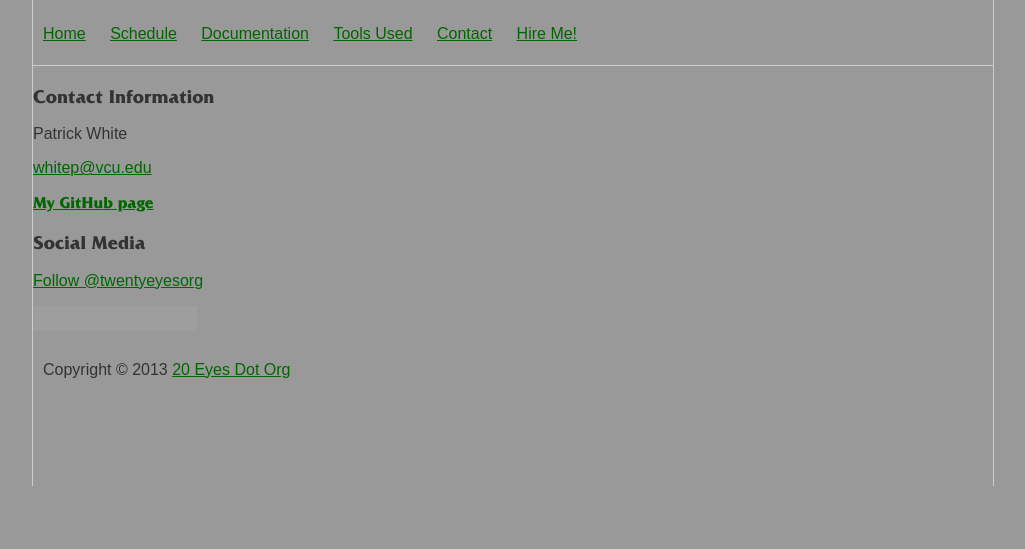
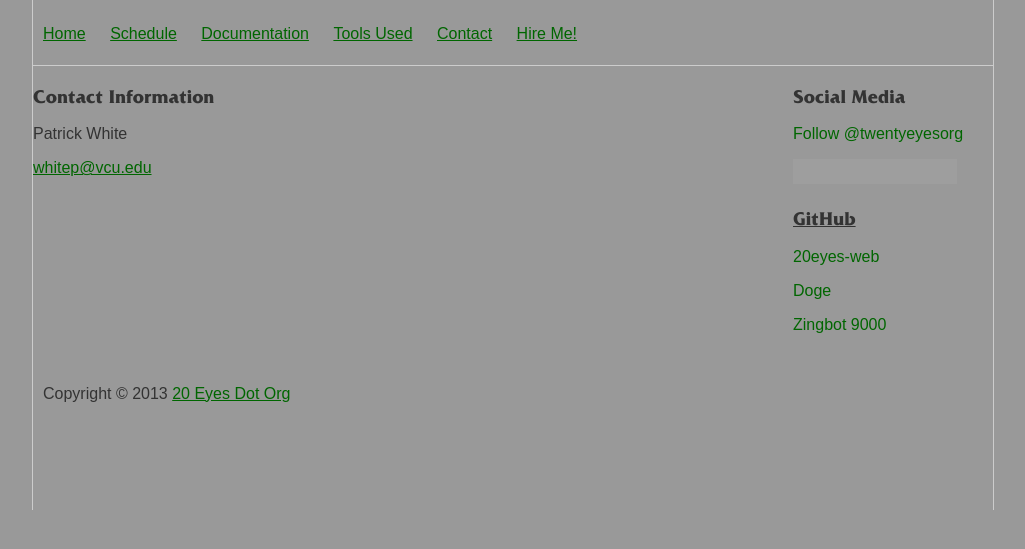
Before and after one commit to Whitepatrick/20eyes-web, a PHP site: page /contact.php in a window 1280 px wide. Shown: the part 137-686 px from the top of the page, without its empty margins (127-1152 px from the left). Run offline with PHP 8.4, Linux system fonts and the light colour scheme; some libraries are stand-ins or nearby versions; grey boxes are pictures that could not be loaded.

Commit message:
added a sidebar and removed some things from contact.php

```diff
--- a/contact.php
+++ b/contact.php
@@ -31,21 +31,12 @@
 
 <?php include('includes/nav.php'); ?>
 
+<?php include('includes/sidebar.php'); ?>
+
 <h3>Contact Information</h3>
 <p>Patrick White</p>
 <a href="mailto:whitep@vcu.edu"><p>whitep@vcu.edu</p></a>
-<a href="https://github.com/whitepatrick"<p>My GitHub page</p></a>
 
-<h3>Social Media</h3>
-
-<p>
-<a href="https://twitter.com/twentyeyesorg" class="twitter-follow-button" data-show-count="false" data-size="large">Follow @twentyeyesorg</a>
-<script>!function(d,s,id){var js,fjs=d.getElementsByTagName(s)[0],p=/^http:/.test(d.location)?'http':'https';if(!d.getElementById(id)){js=d.createElement(s);js.id=id;js.src=p+'://platform.twitter.com/widgets.js';fjs.parentNode.insertBefore(js,fjs);}}(document, 'script', 'twitter-wjs');</script>
-</p>
-
-<p>
-<iframe class="btn" border="0" allowtransparency="true" src="http://platform.tumblr.com/v1/follow_button.html?button_type=1&tumblelog=whitepatrick&color_scheme=dark" frameborder="0" height="25" scrolling="no" width="164"></iframe>
-</p>
 
 <?php include('includes/footer.php'); ?>
 
--- a/diagrams.php
+++ b/diagrams.php
@@ -30,6 +30,8 @@
 
 <?php include('includes/nav.php'); ?>
 
+<?php include('includes/sidebar.php'); ?>
+
 <div id="content">
 
 <h1>Diagrams</h1>
--- a/docs.php
+++ b/docs.php
@@ -30,6 +30,8 @@
 
 <?php include('includes/nav.php'); ?>
 
+<?php include('includes/sidebar.php'); ?>
+
 <div id="content">
 
 <a href="diagrams.php"><h3>Diagrams located here</h3></a></br>
--- a/employers.php
+++ b/employers.php
@@ -30,6 +30,8 @@
 
 <?php include('includes/nav.php'); ?>
 
+<?php include('includes/sidebar.php'); ?>
+
 <div id="content">
 
 <h1>Hi!</h1>
--- /dev/null
+++ b/includes/sidebar.php
@@ -0,0 +1,19 @@
+<div id="sidebar">
+
+<h3>Social Media</h3>
+	<p>
+<a href="https://twitter.com/twentyeyesorg" class="twitter-follow-button" data-show-count="false" data-size="large">Follow @twentyeyesorg</a>
+<script>!function(d,s,id){var js,fjs=d.getElementsByTagName(s)[0],p=/^http:/.test(d.location)?'http':'https';if(!d.getElementById(id)){js=d.createElement(s);js.id=id;js.src=p+'://platform.twitter.com/widgets.js';fjs.parentNode.insertBefore(js,fjs);}}(document, 'script', 'twitter-wjs');</script>
+</p>
+
+
+<p>
+<iframe class="btn" border="0" allowtransparency="true" src="http://platform.tumblr.com/v1/follow_button.html?button_type=1&tumblelog=whitepatrick&color_scheme=dark" frameborder="0" height="25" scrolling="no" width="164"></iframe>
+</p>
+
+<u><h3>GitHub</h3></u>
+	<p><a href="http://github.com/Whitepatrick/20eyes-web">20eyes-web</a></p>
+	<p><a href="http://github.com/Whitepatrick/doge">Doge</a></p>
+	<p><a href="http://github.com/Whitepatrick/freshzings">Zingbot 9000</a></p>
+
+</div> <!-- end #sidebar -->
--- a/index.php
+++ b/index.php
@@ -29,7 +29,7 @@
 
 <?php include('includes/nav.php'); ?>
 
-
+<?php include('includes/sidebar.php'); ?>
 
 <div id="content">
 
--- a/schedule.php
+++ b/schedule.php
@@ -29,6 +29,8 @@
 <?php include('includes/header.php'); ?>
 
 <?php include('includes/nav.php'); ?>
+
+<?php include('includes/sidebar.php'); ?>
 
 <div id="content">
 
--- a/tools.php
+++ b/tools.php
@@ -29,6 +29,8 @@
 <?php include('includes/header.php'); ?>
 
 <?php include('includes/nav.php'); ?>
+
+<?php include('includes/sidebar.php'); ?>
 
 <div id="content">
 
```
